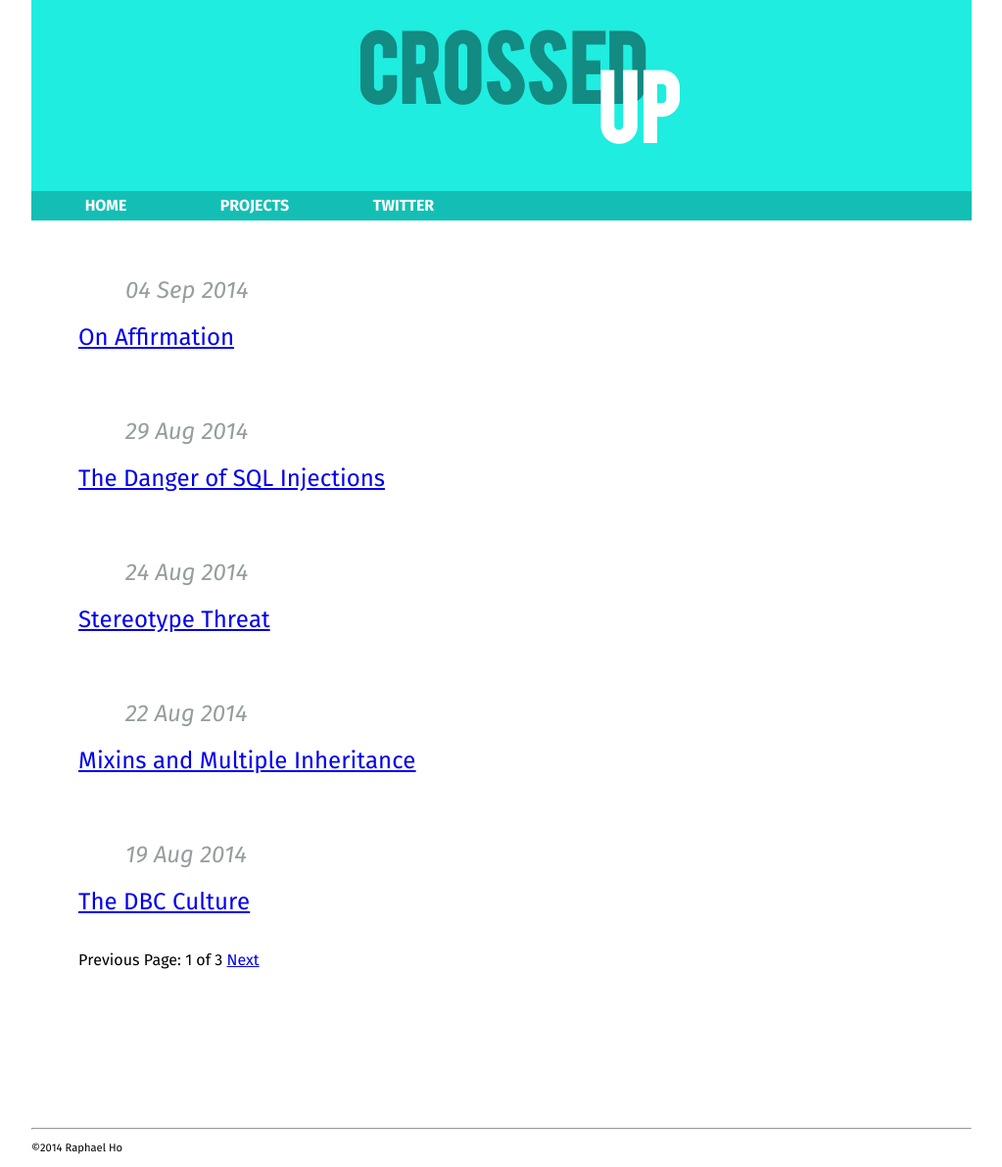
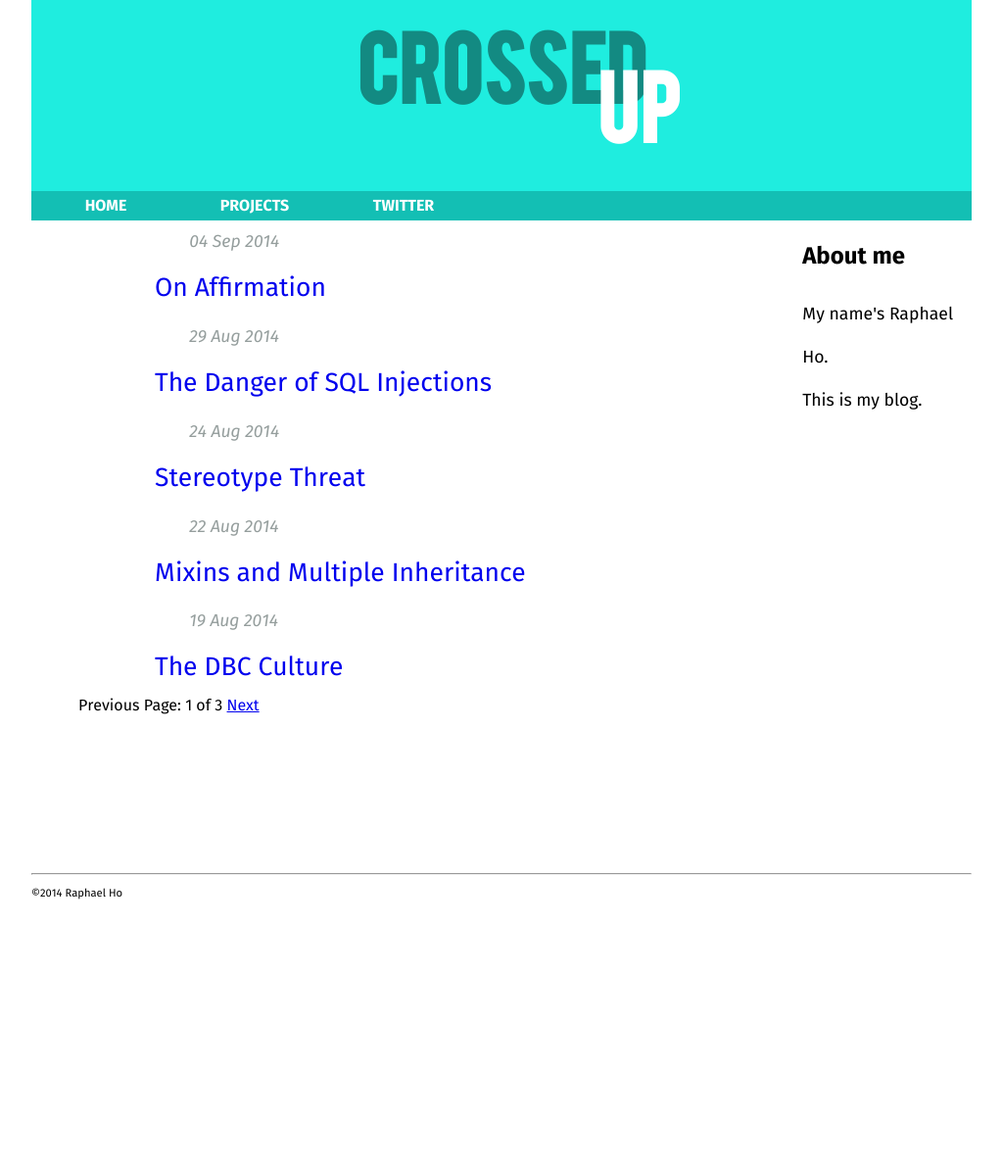
Before and after one commit to Kyhz/kyhz.github.io, a Jekyll site: the page built from index.html, in a window 1280 px wide. Shown: the whole page at 98% size, without its empty margins (128-1151 px from the left). Built offline with Jekyll 4.4.1, drawn with Linux system fonts in a browser that asks for light colours; the list of posts is cut into pages by our own code; after the commit the page ends 931 px from its top, so only the background shows below that.

Commit message:
fixing index

```diff
--- a/index.html
+++ b/index.html
@@ -2,11 +2,12 @@
 layout: default
 title: CrossedUp
 ---
+<main>
   <div class="main_wrapper index_main">
     {% for post in paginator.posts %}
-    <p class="blog_post_link">
+      <p>
         <span class="date">{{ post.date || date_to_string }}</span><br>
-      <a href="{{ post.url }}">{{ post.title }}</a>
+        <a class="blog_post_link" href="{{ post.url }}">{{ post.title }}</a>
       </p>
     {% endfor %}
 
@@ -25,3 +26,8 @@ title: CrossedUp
       {% endif %}
     </div>
   </div>
+  <aside class="index_side">
+    <h2>About me</h2>
+    <p>My name's Raphael Ho.<br>This is my blog.</p>
+  </aside>
+</main>
```
Also changed, not shown: 3 other files. Lines whose indentation alone changed are shown as unchanged.
